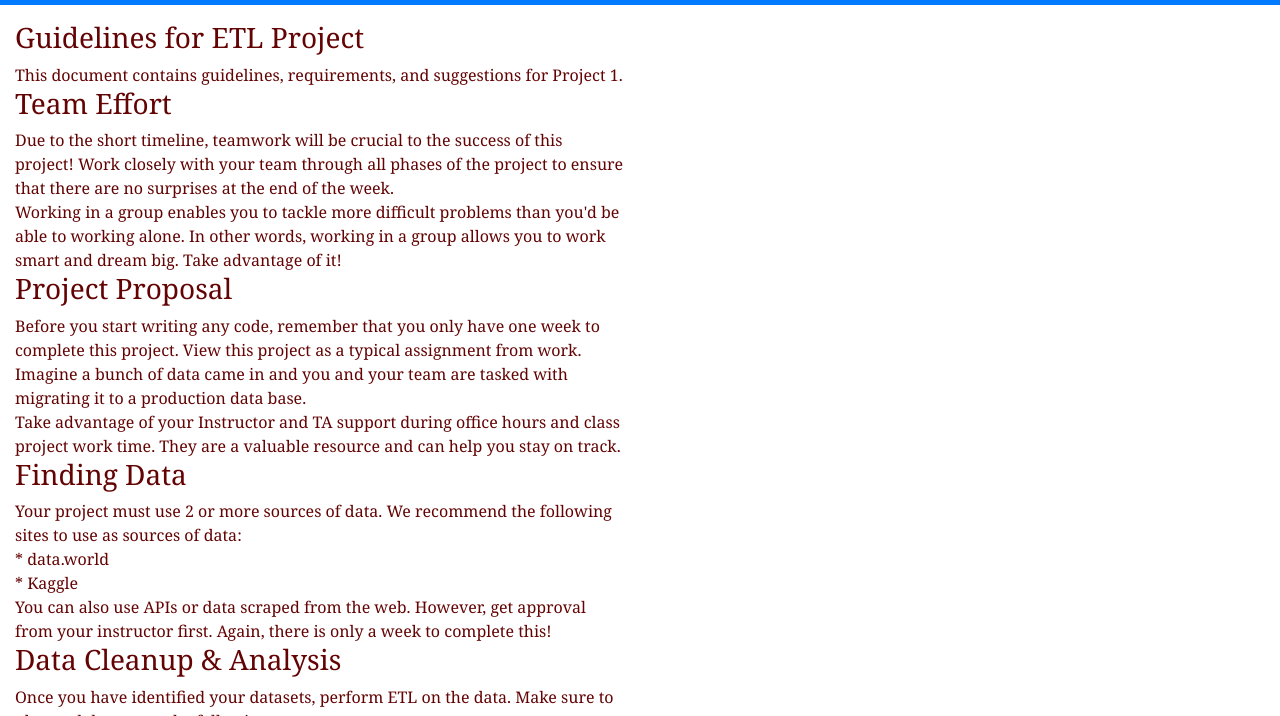
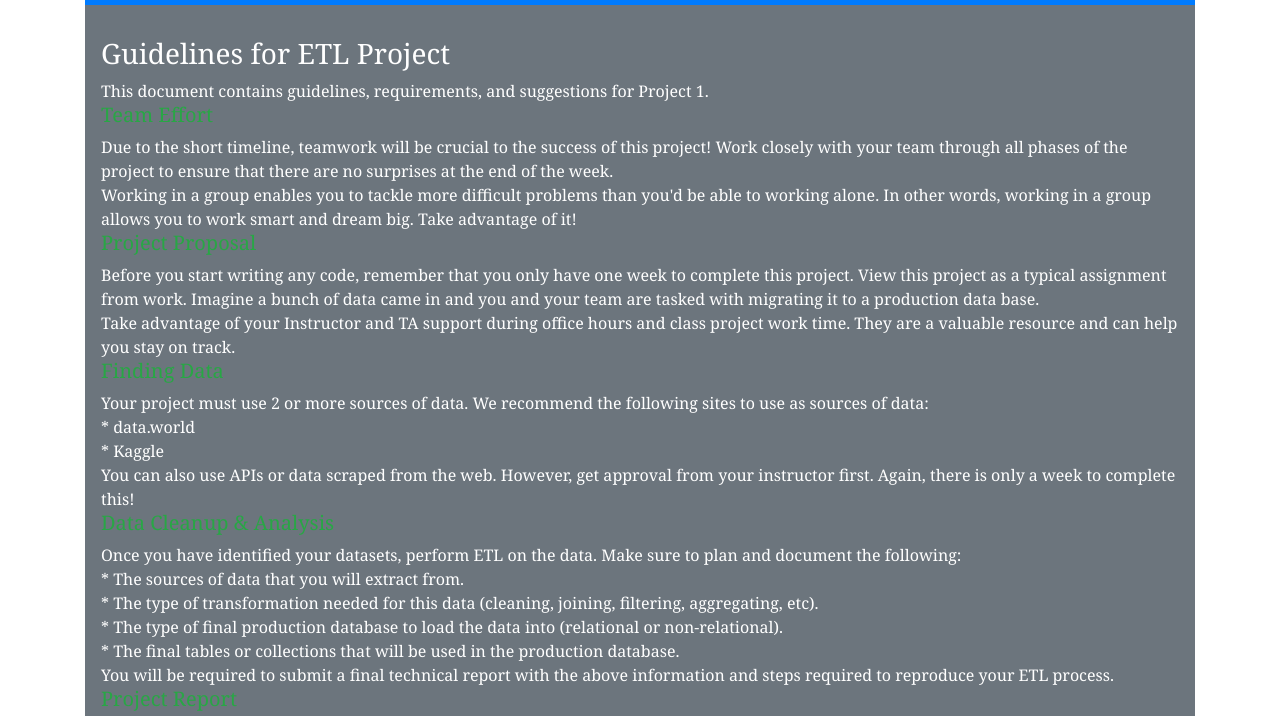
Before and after one commit to steveanalyst/ETL_Group_Project, a plain HTML site: page Final_ETL_HTML/home.html in a window 1280 px wide. Shown: the part 107-823 px from the top of the page. Drawn offline with nearby package versions, Linux system fonts and the light colour scheme; files that its build step writes are made by us from their sources; files whose address does not match are found by name.

Commit message:
minor changes

```diff
--- a/Final_ETL_HTML/home.html
+++ b/Final_ETL_HTML/home.html
@@ -33,7 +33,7 @@
               }
     </style>
   </head>
-  <h1>ETL Project Requirements</h1>
+  <h1>ETL Project</h1>
         <!-- Navbar -->
   <nav class="navbar navbar-expand-sm navbar-dark bg-primary">
       <a class="navbar-brand" href="#"></a>
@@ -66,11 +66,11 @@
               <button class="btn btn-outline-success my-2 my-sm-0" type="submit">Search</button>
           </form> -->
       </div>
-  </nav>
-  </head>
-  <body>
-<div>
-<div class = "col-md-6">
+    </nav>
+    </head>
+    <body class="container">
+
+<div class="p-3 mb-2 bg-secondary text-white" class = "col-md-6">
 
   <p style = "text-align: left"><div>
     <h3>Guidelines for ETL Project</h3>
@@ -89,7 +89,7 @@
 
 </div>
 <div>
-  <h3>Team Effort</h3>
+  <h5 class="text-success">Team Effort</h5>
 </div>
 <div>
 
@@ -114,7 +114,7 @@
 
 </div>
 <div>
-  <h3>Project Proposal</h3>
+  <h5 class="text-success">Project Proposal</h5>
 </div>
 <div>
 
@@ -140,7 +140,7 @@
 
 </div>
 <div>
-  <h3>Finding Data</h3>
+  <h5 class="text-success">Finding Data</h5>
 </div>
 <div>
 
@@ -178,7 +178,7 @@
 
 </div>
 <div>
-  <h3>Data Cleanup &amp; Analysis</h3>
+  <h5 class="text-success">Data Cleanup &amp; Analysis</h5>
 </div>
 <div>
 
@@ -225,7 +225,7 @@
 
 </div>
 <div>
-  <h3>Project Report</h3>
+  <h5 class="text-success">Project Report</h5>
 </div>
 <div>
 
```
Also changed, not shown: Final_ETL_HTML/data_source_1.html (+1 -1 lines), Final_ETL_HTML/data_source_2.html (+1 -1 lines), Final_ETL_HTML/etl.html (+1 -1 lines), Final_ETL_HTML/sql.html (+1 -1 lines).
